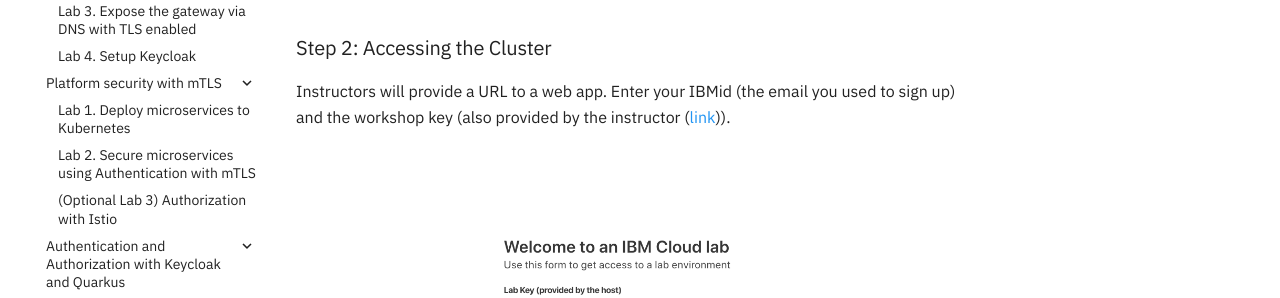
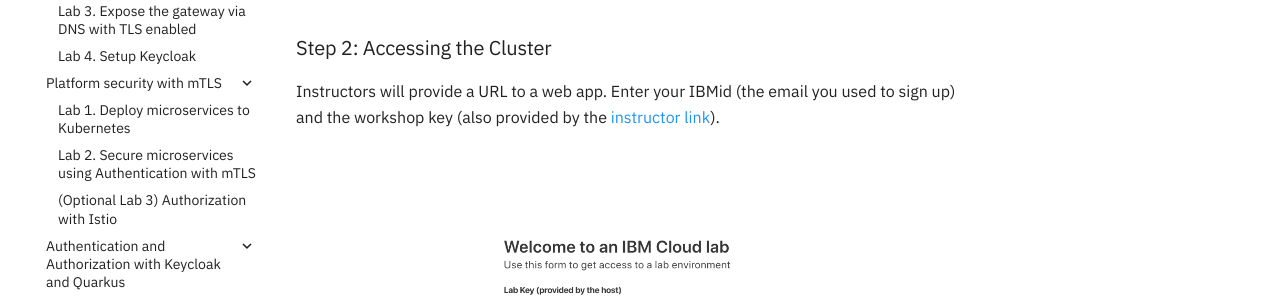
Before and after one commit to IBM/cloud-native-starter-security-workshop, an MkDocs documentation site: the page built from workshop/pre-work/CLOUD_ACCOUNT.md, in a window 1280 px wide and 900 px high. Shown: the part 442-740 px from the top of the window. Built offline with MkDocs 1.6.1 and Material for MkDocs 9.7.7, drawn with Linux system fonts in a browser that asks for light colours; comment, search, counter and statistics services are not loaded; some of the changed lines change nothing that is shown.

Commit message:
update vcpi

```diff
--- a/workshop/pre-work/CLOUD_ACCOUNT.md
+++ b/workshop/pre-work/CLOUD_ACCOUNT.md
@@ -8,11 +8,11 @@
 
 OR
 
-* Create your own: <http://ibm.biz/nheidloff>
+* Create your own: [http://ibm.biz/nheidloff](https://ibm.biz/Bdfs5U)
 
 ### Step 2: Accessing the Cluster
 
-Instructors will provide a URL to a web app. Enter your IBMid (the email you used to sign up) and the workshop key (also provided by the instructor ([link](https://thomassuedbroecker.github.io/workshop-instructions/))).
+Instructors will provide a URL to a web app. Enter your IBMid (the email you used to sign up) and the workshop key (also provided by the [instructor link](https://thomassuedbroecker.github.io/workshop-instructions/)).
 
 ![](../images/cluster-get.png)
 
```
